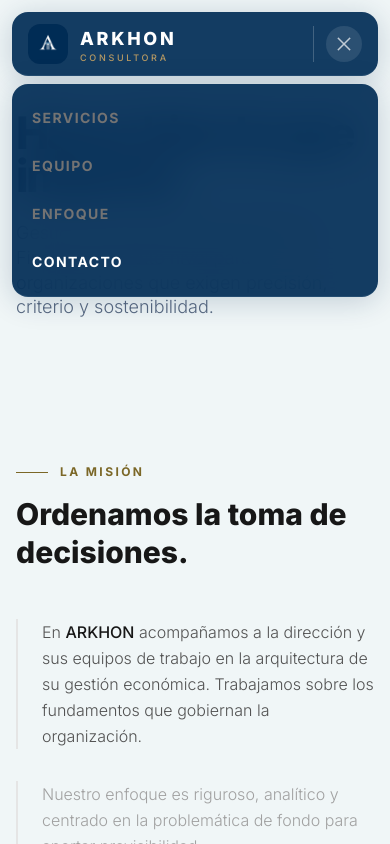
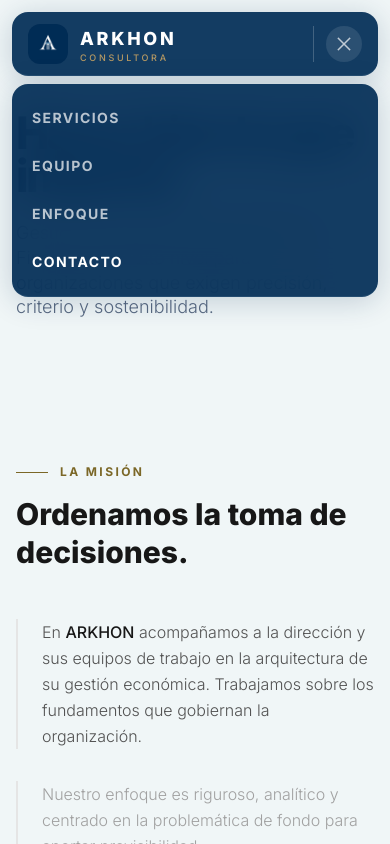
Before and after one commit to Katrix-soft/arkhon, an Angular app: page / in a window 390 px wide. Both pictures are taken after a click on the button "menu". Shown: the top 844 px of the page. Built offline with nearby package versions, Linux system fonts and the light colour scheme.

Commit message:
fix: clean up mobile menu text contrast and normalize contact textarea styles

```diff
--- a/src/app/app.html
+++ b/src/app/app.html
@@ -51,9 +51,9 @@
     <!-- Mobile Menu -->
     @if (isMobileMenuOpen) {
       <div class="md:hidden mt-2 glass-nav rounded-2xl p-5 flex flex-col space-y-5 animate-fade-in-up" style="animation-duration:0.25s">
-        <a class="text-sm font-bold uppercase tracking-widest text-neutral-500 hover:text-accent py-1" href="#servicios" (click)="toggleMobileMenu()">Servicios</a>
-        <a class="text-sm font-bold uppercase tracking-widest text-neutral-500 hover:text-accent py-1" href="#equipo" (click)="toggleMobileMenu()">Equipo</a>
-        <a class="text-sm font-bold uppercase tracking-widest text-neutral-500 hover:text-accent py-1" href="#enfoque" (click)="toggleMobileMenu()">Enfoque</a>
+        <a class="text-sm font-bold uppercase tracking-widest text-white/70 hover:text-white py-1" href="#servicios" (click)="toggleMobileMenu()">Servicios</a>
+        <a class="text-sm font-bold uppercase tracking-widest text-white/70 hover:text-white py-1" href="#equipo" (click)="toggleMobileMenu()">Equipo</a>
+        <a class="text-sm font-bold uppercase tracking-widest text-white/70 hover:text-white py-1" href="#enfoque" (click)="toggleMobileMenu()">Enfoque</a>
         <a class="text-sm font-bold uppercase tracking-widest text-white hover:text-accent py-1" href="#contacto" (click)="toggleMobileMenu()">Contacto</a>
       </div>
     }
@@ -527,7 +527,7 @@
               formControlName="mensaje"
               rows="5"
               placeholder="Contanos brevemente sobre su organización y qué necesitan mejorar..."
-              class="w-full bg-slate-900/40 border border-slate-800 rounded-xl px-4 py-3 text-base text-white placeholder-neutral-400 focus:outline-none focus:border-accent focus:ring-2 focus:ring-accent/20 transition-all duration-300 resize-none"
+              class="w-full bg-slate-50 border border-slate-200 rounded-xl px-4 py-3 text-base text-neutral-900 placeholder-neutral-400 focus:outline-none focus:border-accent focus:ring-2 focus:ring-accent/20 transition-all duration-300 resize-none"
             ></textarea>
             @if (contactForm.get('mensaje')?.invalid && contactForm.get('mensaje')?.touched) {
               <p class="text-xs text-red-500 mt-1.5">El mensaje es requerido.</p>
```
